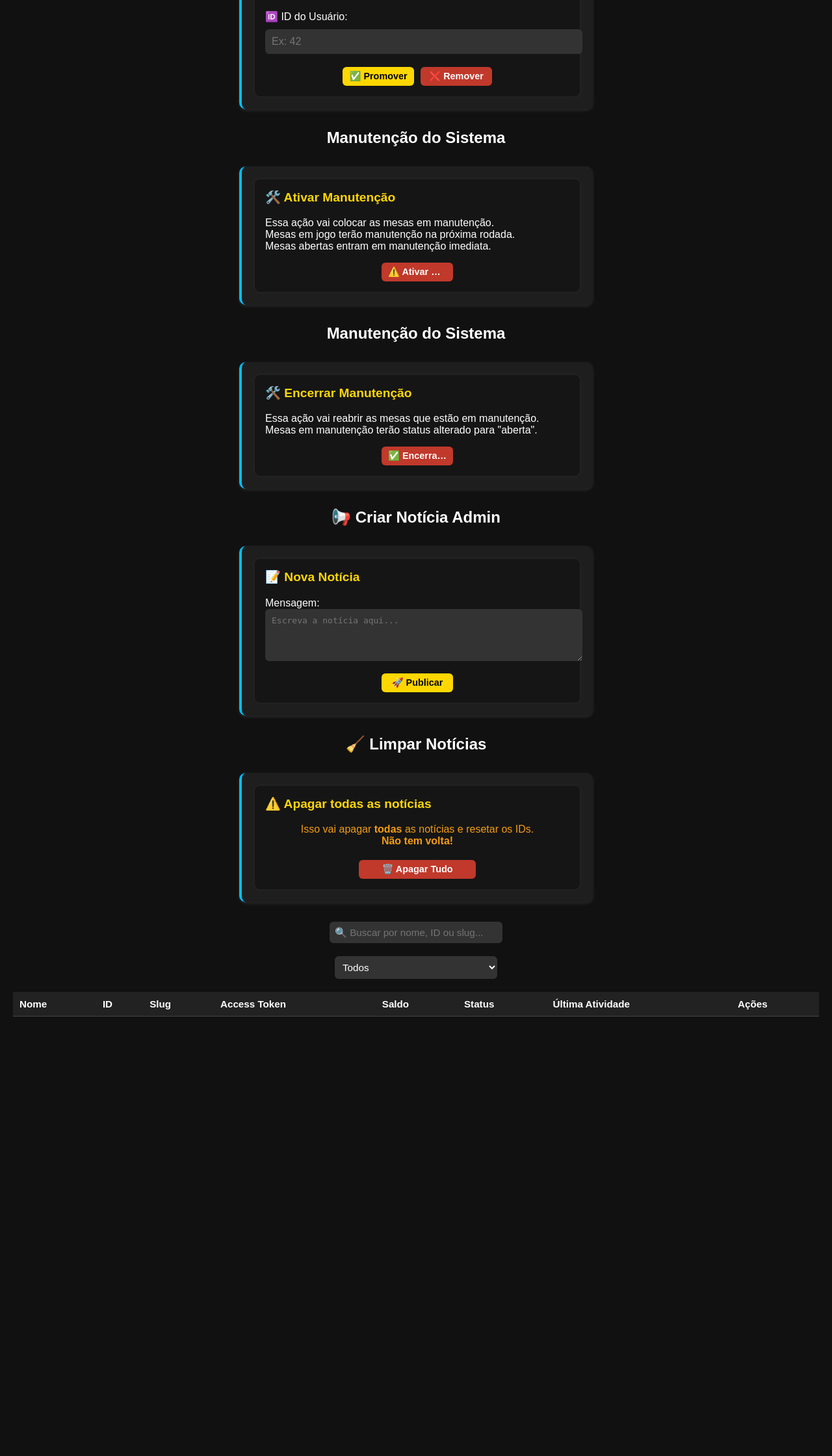
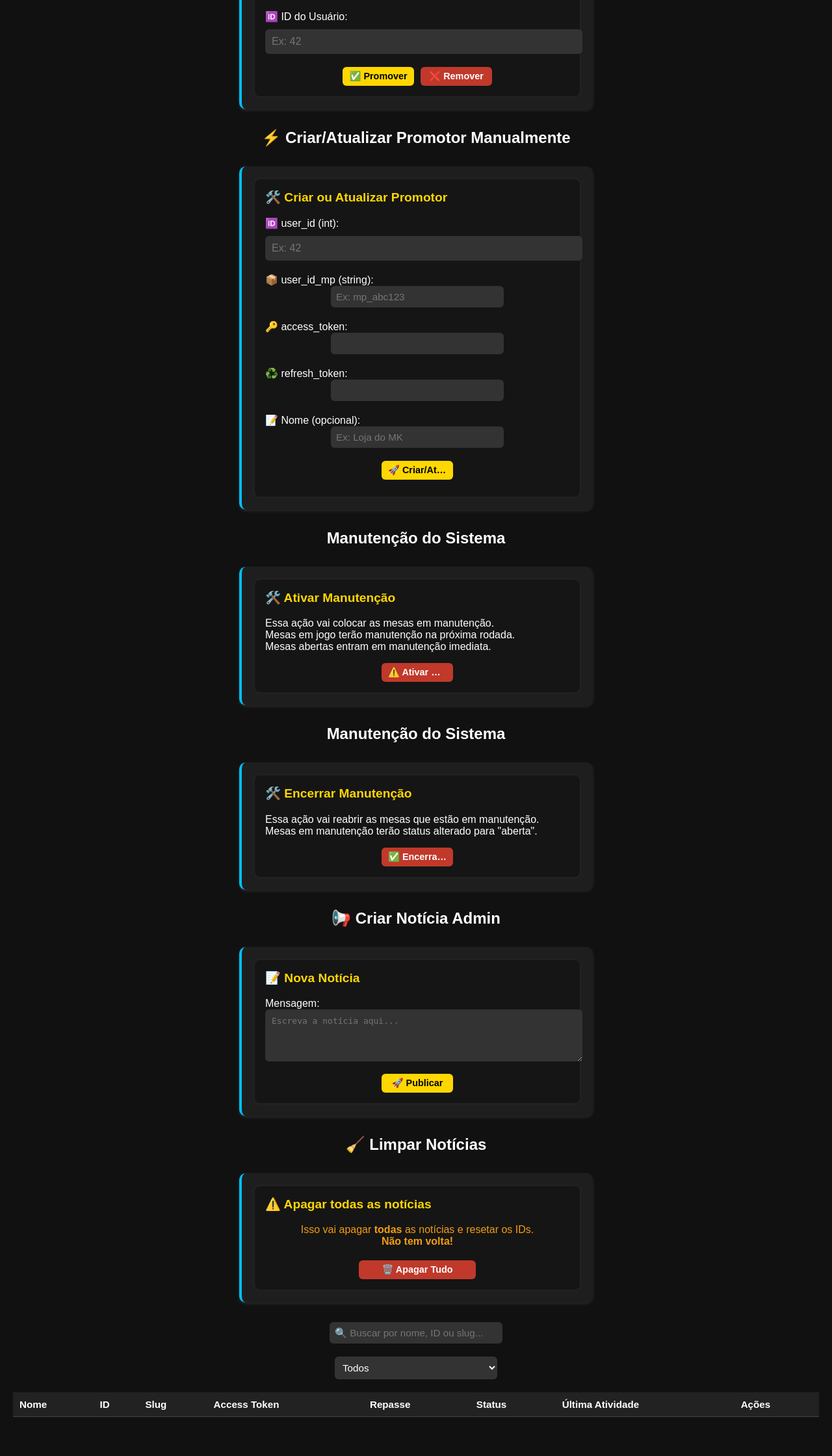
Before and after one commit to d3v-mk/backend, a FastAPI app: template panopoker/site/templates/painel_admin.html in a window 1280 px wide. Shown: the part 258-2498 px from the top of the page at 65% size. Before the commit the page ends 1822 px from the top, so only its background shows below. Run offline with FastAPI, Linux system fonts and the light colour scheme; the template is opened without the code that fills it, so the values that code supplies are empty; parts of the project's set-up code (start-up, migrations or seed data) failed here and were passed over.

Commit message:
nova logica q bloqueia promotor se atingir saldo a repassar/moficacoes no html/novos endpoints (tudo relacionado a mesma coisa)

```diff
--- a/panopoker/site/templates/painel_admin.html
+++ b/panopoker/site/templates/painel_admin.html
@@ -226,6 +226,56 @@
   </div>
 
 
+
+
+  <h2>⚡ Criar/Atualizar Promotor Manualmente</h2>
+  <div class="form-promover">
+    <div class="card-form">
+      <h3>🛠️ Criar ou Atualizar Promotor</h3>
+      <form id="form-criar-promotor" onsubmit="return criarPromotor(event)">
+        <label for="user_id">🆔 user_id (int):</label>
+        <input type="number" id="user_id" name="user_id" required placeholder="Ex: 42" />
+
+        <label for="user_id_mp">📦 user_id_mp (string):</label>
+        <input type="text" id="user_id_mp" name="user_id_mp" required placeholder="Ex: mp_abc123" />
+
+        <label for="access_token">🔑 access_token:</label>
+        <input type="text" id="access_token" name="access_token" required />
+
+        <label for="refresh_token">♻️ refresh_token:</label>
+        <input type="text" id="refresh_token" name="refresh_token" required />
+
+        <label for="nome">📝 Nome (opcional):</label>
+        <input type="text" id="nome" name="nome" placeholder="Ex: Loja do MK" />
+
+        <div style="text-align:center; margin-top: 15px;">
+          <button type="submit" class="botao">🚀 Criar/Atualizar</button>
+        </div>
+      </form>
+      <div id="resultado-criar-promotor" style="margin-top:10px; color: #FFD700; font-weight: bold;"></div>
+    </div>
+  </div>
+
+
+
+
+
+
+
+
+
+
+
+
+
+
+
+
+
+
+
+
+
   <h2>Manutenção do Sistema</h2>
   <div class="form-promover">
     <div class="card-form">
@@ -305,7 +355,7 @@
         <th>ID</th>
         <th>Slug</th>
         <th>Access Token</th>
-        <th>Saldo</th>
+        <th>Repasse</th>
         <th>Status</th>
         <th>Última Atividade</th>
         <th>Ações</th>
@@ -345,9 +395,7 @@
               <form method="post" action="/admin/promotor/{{ promotor.id }}/desbloquear">
                 <button type="submit" {% if not promotor.bloqueado %}disabled{% endif %}>Desbloquear ✅</button>
               </form>
-              <form method="post" action="/admin/promotor/{{ promotor.id }}/zerar_saldo" onsubmit="return confirmarZerar();">
-                <button class="botao-danger" type="submit">Zerar Saldo 0️⃣</button>
-              </form>
+
               {% if promotor.slug %}
               <form method="post" action="/admin/promotor/{{ promotor.id }}/apagar_loja" onsubmit="return confirm('Tem certeza que deseja apagar a loja deste promotor? Esta ação não poderá ser desfeita.');">
                 <button class="botao-danger" type="submit">Apagar Loja 🗑️</button>
@@ -469,6 +517,57 @@
     window.addEventListener("click", () => {
       document.querySelectorAll(".dropdown").forEach(el => el.classList.remove("show"));
     });
+
+
+
+
+
+    async function criarPromotor(event) {
+      event.preventDefault();
+      const form = event.target;
+      const data = {
+        user_id: parseInt(form.user_id.value),
+        user_id_mp: form.user_id_mp.value,
+        access_token: form.access_token.value,
+        refresh_token: form.refresh_token.value,
+        nome: form.nome.value || null,
+      };
+
+      try {
+        const res = await fetch('/admin/promotor/criar_loja', {
+          method: 'POST',
+          headers: {'Content-Type': 'application/json'},
+          body: JSON.stringify(data)
+        });
+
+        const result = await res.json();
+
+        if (!res.ok) throw new Error(result.detail || 'Erro desconhecido');
+
+        document.getElementById('resultado-criar-promotor').textContent = result.msg;
+        form.reset();
+      } catch (e) {
+        let msg = e.message || JSON.stringify(e);
+        document.getElementById('resultado-criar-promotor').textContent = '❌ ' + msg;
+      }
+    }
+
+
+
+
+
+
+
+
+
+
+
+
+
+
+
+
+
   </script>
 </body>
 </html>
```
Also changed, not shown: panopoker/financeiro/routers/webhook_mp.py (+15 -1 lines), panopoker/site/routers/painel_promotor.py (+18 -3 lines), panopoker/site/templates/painel_promotor.html (+18 -1 lines), panopoker/usuarios/models/promotor.py (+7 -0 lines), panopoker/usuarios/routers/admin.py (+262 -156 lines), panopoker/site/templates/painel_dev.html (renamed from panopoker/tests/painel_dev.html).
